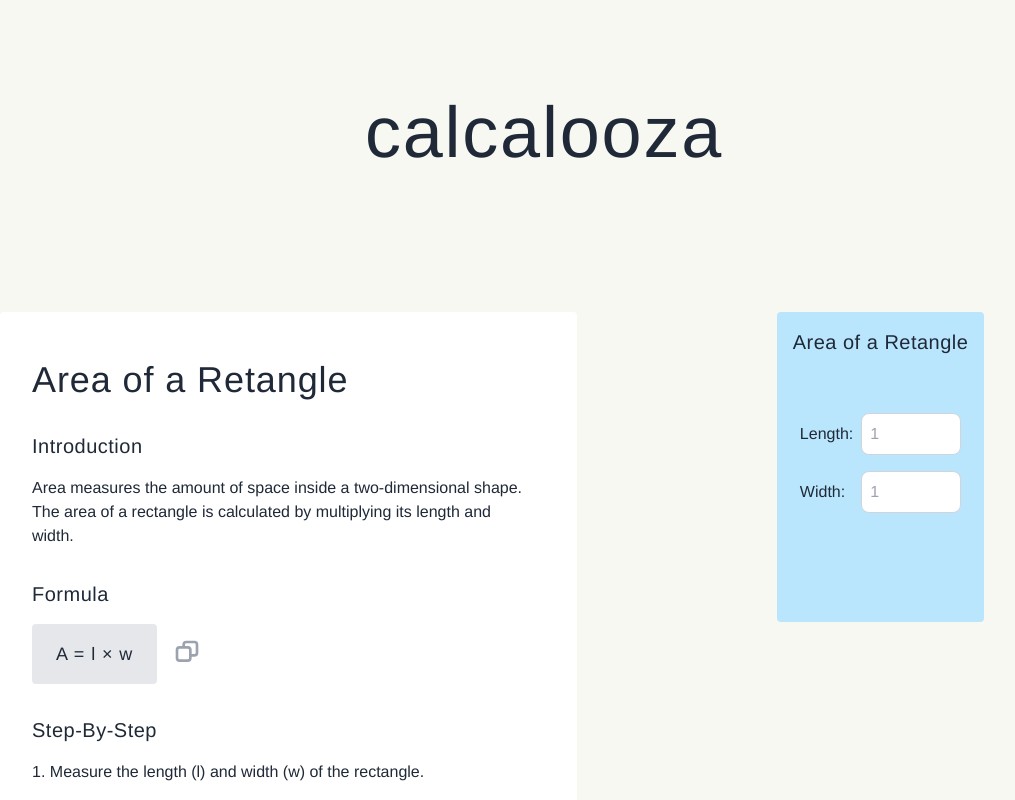
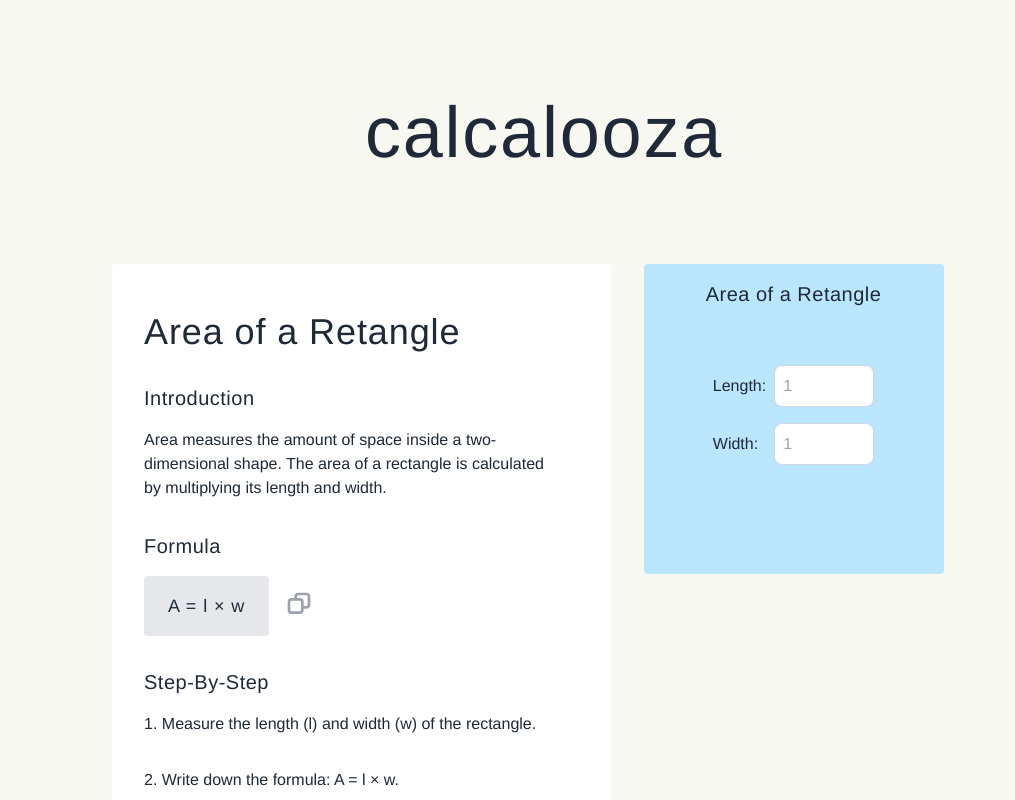
Before and after one commit to samanthacabrera/conversion-calculator, a React (Vite) app: page /calculator/areaRectangle in a window 1280 px wide. Shown: the top 800 px of the page, without its empty margins (96-1111 px from the left). Built offline with nearby package versions, Linux system fonts and the light colour scheme.

Commit message:
updates to Header and Page layout

```diff
--- a/src/Calculator.jsx
+++ b/src/Calculator.jsx
@@ -21,7 +21,7 @@ const Calculator = ({ calcType, condensed }) => {
     };
 
     return (
-        <div className={`flex flex-col items-center bg-${calcInfo.color}-200 text-center p-4 space-y-2 rounded ${condensed ? 'h-[60px]' : 'h-[310px]'}`}>
+        <div className={`flex flex-col items-center bg-${calcInfo.color}-200 text-center p-4 space-y-2 rounded ${condensed ? 'h-[60px]' : 'h-[310px] w-[300px]'}`}>
             <Link to={`/calculator/${calcType}`} className="text-xl tracking-wide hover:scale-105 hover:underline transition-all duration-300 mb-6">
                 {calcInfo.label}
             </Link>
--- a/src/Header.jsx
+++ b/src/Header.jsx
@@ -11,8 +11,9 @@ const Header = () => {
                 </h1>
             </Link>
 
-            <p className="w-2/3 lg:w-full text-sm lg:text-base text-center text-gray-600 opacity-0 group-hover:opacity-100 transition-opacity duration-500">
-               Welcome to <span className="italic">Calcalooza</span>, your go-to site for everyday calculations. Bookmark us for quick access and explore our wide range of tools below.
+             <p className="w-2/3 lg:w-full text-sm lg:text-base text-center text-gray-600 opacity-100 lg:opacity-0 group-hover:opacity-100 transition-opacity duration-500">
+                Welcome to <span className="italic">Calcalooza</span>, your go-to site for everyday calculations.
+                Bookmark us for quick access and explore our wide range of tools below.
             </p>
 
         </div>
--- a/src/Page.jsx
+++ b/src/Page.jsx
@@ -28,9 +28,9 @@ const Page = ({ calcType }) => {
     };
 
     return (
-        <div className="flex flex-col p-6 md:p-12">
+        <div className="flex flex-col p-6 md:p-12 w-3/4">
             <div className="flex flex-col items-center md:flex-row">
-                <div className="order-2 md:order-1 md:w-2/3 m-12 space-y-8 bg-white rounded p-8 md:py-12 md:pr-12">
+                <div className="order-2 md:order-1 md:w-2/3 my-12 md:my-0 space-y-8 bg-white rounded p-8 md:py-12 md:pr-12">
                     <h2 className="text-3xl md:text-4xl tracking-wide">{title}</h2>
 
                     {intro && (
@@ -70,26 +70,11 @@ const Page = ({ calcType }) => {
                     )}
                 </div>
 
-                <div className="flex justify-center order-1 md:order-2 md:w-1/2 md:self-start m-12">
+                <div className="flex justify-center order-1 md:order-2 md:w-1/2 md:self-start">
                     <Calculator calcType={calcType} />
                 </div>
             </div>
 
-            {/* <div className="self-start mx-12 w-full">
-                <h3 className="text-2xl tracking-wide mb-4">Related Calculators</h3>
-                <ul className="flex flex-col gap-2">
-                    {relatedCalculators.map(({ calcType, label, path }) => (
-                        <li key={calcType}>
-                            <a
-                                href={path}
-                                className="text-blue-500 hover:underline"
-                            >
-                                {label}
-                            </a>
-                        </li>
-                    ))}
-                </ul>
-            </div> */}
         </div>
     );
 };
```
